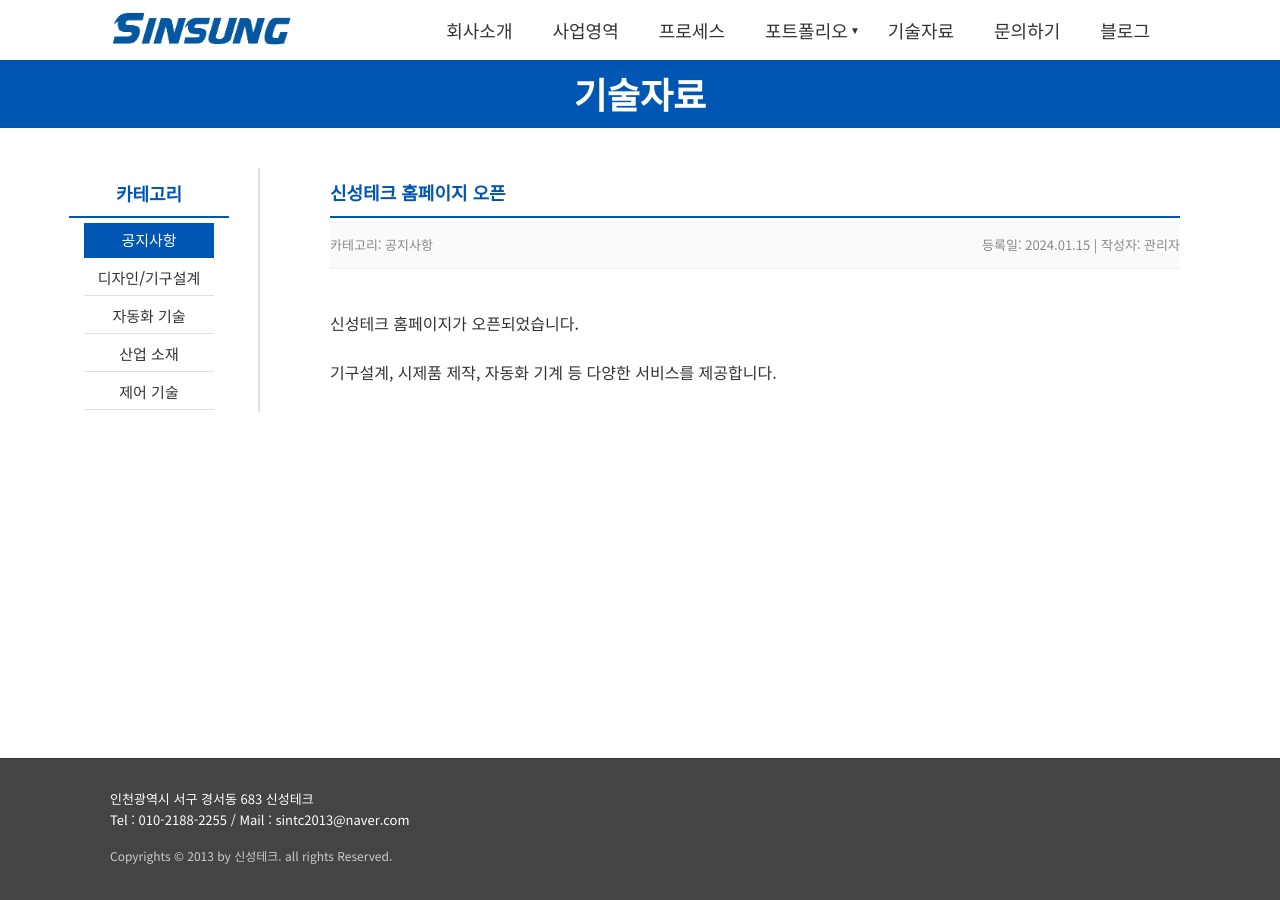
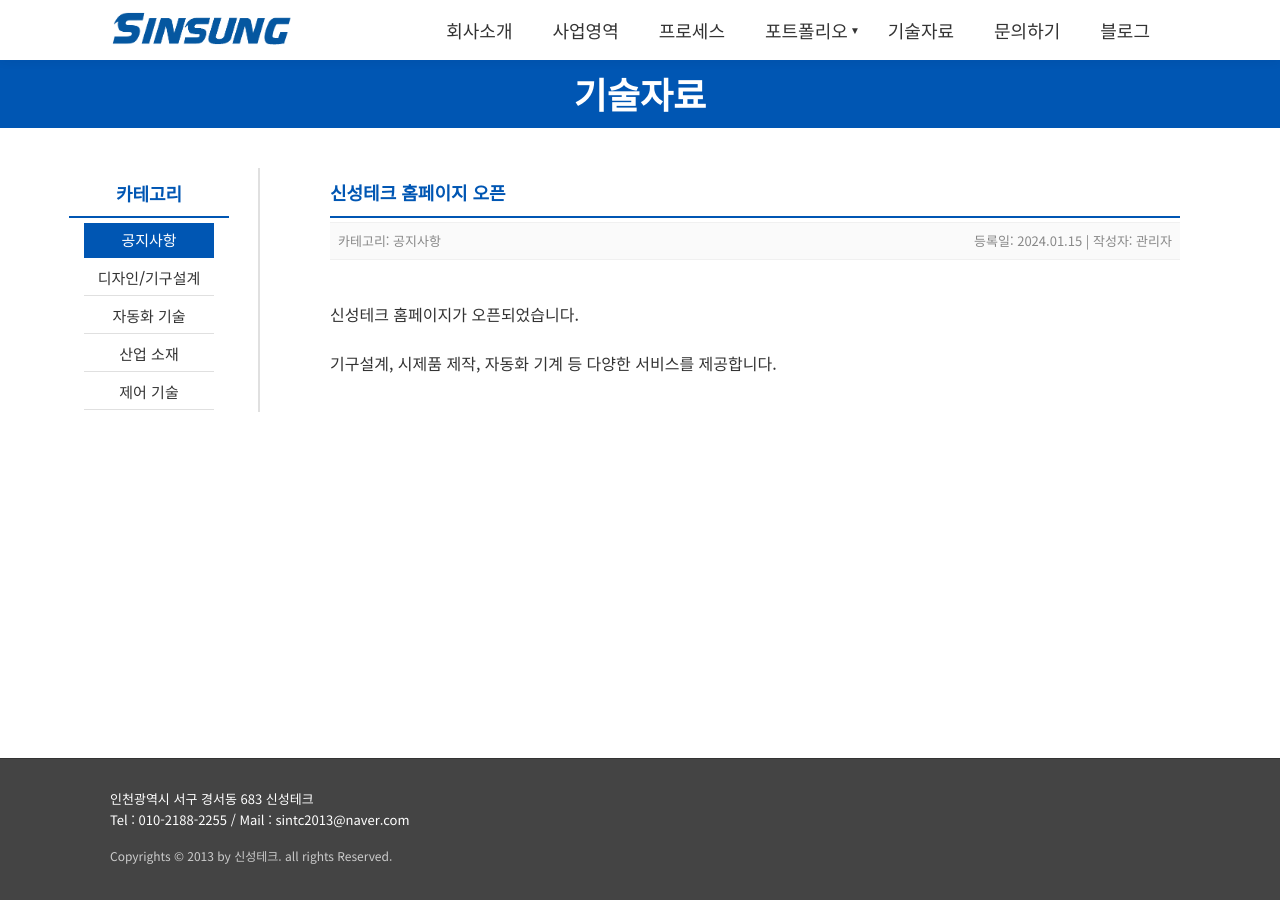
Before and after one commit to desert32-hash/Sintc2013, a Jekyll site: the page built from _posts/2024-01-15-welcome.md, in a window 1280 px wide. Built offline with Jekyll 4.4.1, drawn with Linux system fonts in a browser that asks for light colours.

Commit message:
Add files via upload

```diff
--- a/_layouts/default.html
+++ b/_layouts/default.html
@@ -145,13 +145,16 @@
             color: #888;
             font-size: 13px;
             margin-bottom: 40px;
-            padding: 12px 0;
+            padding: 0 8px;
+            height: 38px;
+            line-height: 38px;
             border-top: 1px solid #f0f0f0;
             border-bottom: 1px solid #f0f0f0;
             background: #fafafa;
             display: flex;
             justify-content: space-between;
             align-items: center;
+            box-sizing: border-box;
         }
 
         .post-content {
```
